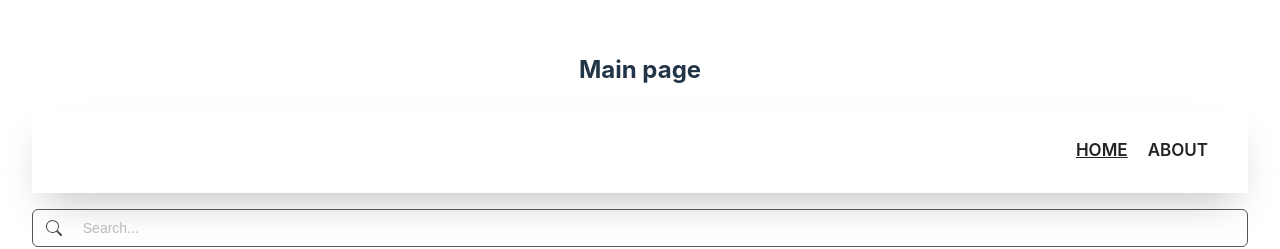
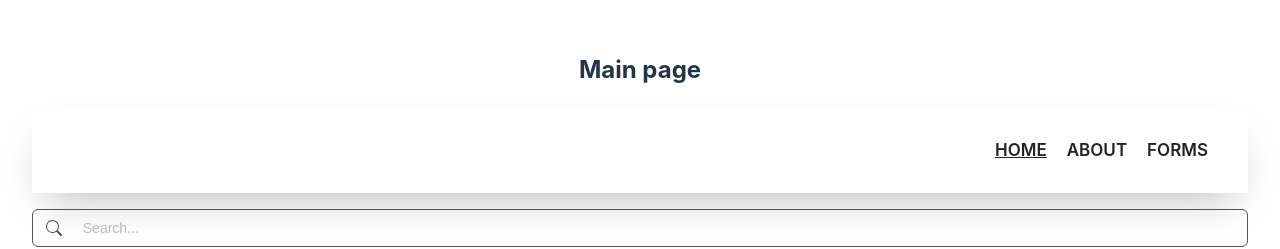
Before and after one commit to vzanimonets/React2023Q1, a React (Vite) app: page / in a window 1280 px wide. Shown: the top 249 px of the page. Built offline with nearby package versions, Linux system fonts and the light colour scheme.

Commit message:
feat: add separate route for forms

```diff
--- a/src/components/App/App.tsx
+++ b/src/components/App/App.tsx
@@ -4,6 +4,7 @@ import { v4 as uuidv4 } from 'uuid';
 import './App.css';
 import HomePage from '../../pages/HomePage';
 import AboutPage from '../../pages/AboutPage';
+import FormPage from '../../pages/FormPage';
 import NotFoundPage from '../../pages/NotFoundPage';
 import Layout from '../Layout/Layout';
 import pic82 from '../../assets/images/82.jpg';
@@ -51,6 +52,7 @@ function App() {
       <Route element={<Layout />}>
         <Route index element={<HomePage data={data} />} />
         <Route path="about" element={<AboutPage />} />
+        <Route path="forms" element={<FormPage />} />
         <Route path="*" element={<NotFoundPage />} />
       </Route>
     </Routes>
--- a/src/components/Layout/Layout.tsx
+++ b/src/components/Layout/Layout.tsx
@@ -5,7 +5,19 @@ import Header from '../Header/Header';
 import withRouter from '../HOC/withRouter';
 
 const Layout = () => {
-  const pageTitle = location.pathname === '/' ? 'Main page' : 'About';
+  const getTitle = () => {
+    switch (location.pathname) {
+      case '/':
+        return 'Main page';
+      case '/about':
+        return 'About page';
+      case '/forms':
+        return 'Forms page';
+      default:
+        return '';
+    }
+  };
+  const pageTitle = getTitle();
   return (
     <>
       <Header pageTitle={pageTitle} />
--- a/src/components/Navigation/Navigation.tsx
+++ b/src/components/Navigation/Navigation.tsx
@@ -20,6 +20,15 @@ const Navigation = () => {
             About
           </NavLink>
         </li>
+        <li>
+          <NavLink
+            to="/forms"
+            caseSensitive
+            className={({ isActive }) => (isActive ? styles.active : '')}
+          >
+            Forms
+          </NavLink>
+        </li>
       </ul>
     </nav>
   );
```
